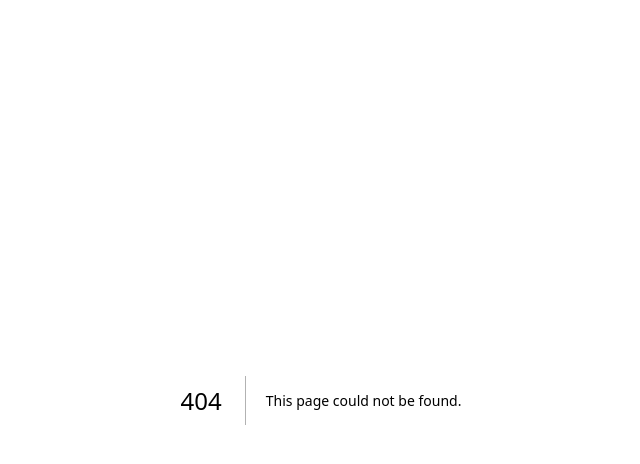
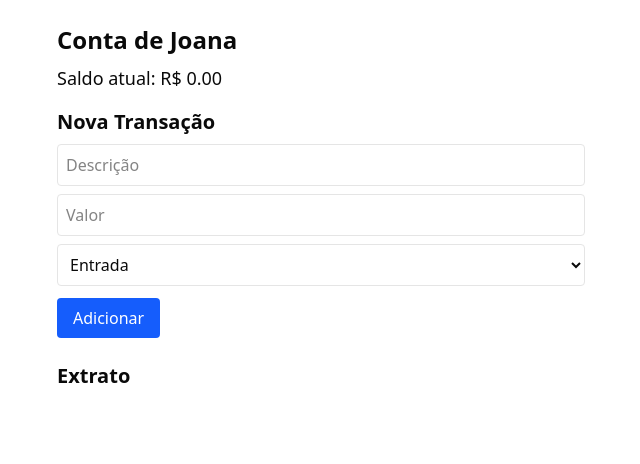
Before and after one commit to jvcorado/pos-tech-challenge, a Next.js app: page /joana in a window 1280 px wide. Before the commit this address had no page. Shown: the top 464 px of the page, without its empty margins (319-959 px from the left). Built offline with nearby package versions, Linux system fonts and the light colour scheme.

Commit message:
add poo structure

```diff
--- a/package.json
+++ b/package.json
@@ -17,7 +17,8 @@
     "next": "15.3.1",
     "react": "^19.0.0",
     "react-dom": "^19.0.0",
-    "tailwind-merge": "^3.2.0"
+    "tailwind-merge": "^3.2.0",
+    "uuid": "^11.1.0"
   },
   "devDependencies": {
     "@eslint/eslintrc": "^3",
--- /dev/null
+++ b/src/app/joana/page.tsx
@@ -0,0 +1,122 @@
+// src/app/joana/page.tsx
+"use client";
+
+import { useEffect, useState, useMemo } from "react";
+import { Account } from "@/models/Account";
+import { Transaction } from "@/models/Transaction";
+import { TransactionType } from "@/models/TransactionType";
+
+export default function JoanaPage() {
+  const account = useMemo(() => new Account("joana"), []);
+  const [transactions, setTransactions] = useState<Transaction[]>([]);
+  const [balance, setBalance] = useState(0);
+  const [form, setForm] = useState({ description: "", amount: "", type: "INCOME" });
+  const [editingId, setEditingId] = useState<string | null>(null);
+  const [error, setError] = useState<string | null>(null);
+
+  useEffect(() => {
+    refresh();
+  }, []);
+
+  function refresh() {
+    const txs = account.getTransactions();
+    setTransactions(txs);
+    setBalance(account.getBalance());
+  }
+
+  function handleSubmit() {
+    const amount = parseFloat(form.amount);
+    if (!form.description || isNaN(amount)) return;
+
+    try {
+      const tx = new Transaction(form.description, amount, form.type as TransactionType);
+
+      if (editingId) {
+        tx.id = editingId;
+        tx.date = new Date();
+        account.updateTransaction(tx);
+        setEditingId(null);
+      } else {
+        account.addTransaction(tx);
+      }
+
+      setForm({ description: "", amount: "", type: "INCOME" });
+      refresh();
+      setError(null);
+    } catch (err: any) {
+      setError(err.message);
+    }
+  }
+
+  function handleEdit(tx: Transaction) {
+    setForm({ description: tx.description, amount: String(tx.amount), type: tx.type });
+    setEditingId(tx.id);
+  }
+
+  function handleDelete(id: string) {
+    account.deleteTransaction(id);
+    refresh();
+  }
+
+  return (
+    <div className="max-w-xl mx-auto p-6">
+      <h1 className="text-2xl font-bold mb-2">Conta de Joana</h1>
+      <p className="text-lg mb-4">Saldo atual: R$ {balance.toFixed(2)}</p>
+
+      {error && <p className="text-red-600 mb-4">{error}</p>}
+
+      <div className="mb-6">
+        <h2 className="text-xl font-semibold">Nova Transação</h2>
+        <input
+          className="block w-full p-2 border rounded mt-2"
+          placeholder="Descrição"
+          value={form.description}
+          onChange={e => setForm({ ...form, description: e.target.value })}
+        />
+        <input
+          type="number"
+          className="block w-full p-2 border rounded mt-2"
+          placeholder="Valor"
+          value={form.amount}
+          onChange={e => setForm({ ...form, amount: e.target.value })}
+        />
+        <select
+          className="block w-full p-2 border rounded mt-2"
+          value={form.type}
+          onChange={e => setForm({ ...form, type: e.target.value })}
+        >
+          <option value="INCOME">Entrada</option>
+          <option value="EXPENSE">Saída</option>
+        </select>
+        <button
+          className="mt-3 px-4 py-2 bg-blue-600 text-white rounded"
+          onClick={handleSubmit}
+        >
+          {editingId ? "Salvar Edição" : "Adicionar"}
+        </button>
+      </div>
+
+      <h2 className="text-xl font-semibold mb-2">Extrato</h2>
+      <ul className="space-y-2">
+        {[...transactions].reverse().map(tx => (
+          <li key={tx.id} className="flex justify-between items-center border p-2 rounded">
+            <div>
+              <div className="font-semibold">{tx.description}</div>
+              <div className="text-sm text-gray-500">
+                {tx.date.toLocaleDateString()} — R$ {tx.amount.toFixed(2)} [{tx.type}]
+              </div>
+            </div>
+            <div className="space-x-2">
+              <button onClick={() => handleEdit(tx)} className="text-blue-600 hover:underline">
+                Editar
+              </button>
+              <button onClick={() => handleDelete(tx.id)} className="text-red-600 hover:underline">
+                Excluir
+              </button>
+            </div>
+          </li>
+        ))}
+      </ul>
+    </div>
+  );
+}
--- /dev/null
+++ b/src/lib/accountStorage.ts
@@ -0,0 +1,50 @@
+// src/lib/accountStorage.ts
+import { Transaction } from "@/models/Transaction";
+
+export class AccountStorage {
+  static load(accountName: string): Transaction[] {
+    try {
+      const data = localStorage.getItem(`account:${accountName}`);
+      if (!data) return [];
+
+      const parsed = JSON.parse(data);
+
+      if (!Array.isArray(parsed)) return [];
+
+      return parsed.map(tx => ({
+        ...tx,
+        date: new Date(tx.date),
+      }));
+    } catch (e) {
+      console.error("Erro ao carregar localStorage:", e);
+      return [];
+    }
+  }
+
+  static save(accountName: string, transactions: Transaction[]): void {
+    localStorage.setItem(`account:${accountName}`, JSON.stringify(transactions));
+  }
+
+  static add(accountName: string, tx: Transaction): void {
+    const transactions = this.load(accountName); // Deve retornar uma lista válida
+    transactions.push(tx); // Adiciona nova transação
+    this.save(accountName, transactions); // Salva a lista atualizada
+  }
+
+  static update(accountName: string, updatedTx: Transaction): void {
+    let transactions = this.load(accountName);
+    transactions = transactions.map(tx => (tx.id === updatedTx.id ? updatedTx : tx));
+    this.save(accountName, transactions);
+  }
+
+  static delete(accountName: string, id: string): void {
+    const transactions = this.load(accountName).filter(tx => tx.id !== id);
+    this.save(accountName, transactions);
+  }
+
+  static getBalance(accountName: string): number {
+    return this.load(accountName).reduce((total, tx) => {
+      return tx.type === "INCOME" ? total + tx.amount : total - tx.amount;
+    }, 0);
+  }
+}
--- /dev/null
+++ b/src/models/Account.ts
@@ -0,0 +1,58 @@
+// models/Account.ts
+import { Transaction } from "./Transaction";
+import { AccountStorage } from "@/lib/accountStorage";
+import { TransactionType } from "./TransactionType";
+
+export class Account {
+  name: string;
+
+  constructor(name: string) {
+    this.name = name.toLowerCase(); // Utiliza o nome da conta em minúsculo
+  }
+
+  getTransactions(): Transaction[] {
+    return AccountStorage.load(this.name);
+  }
+
+  getTransactionById(id: string): Transaction | undefined {
+    return this.getTransactions().find(tx => tx.id === id);
+  }
+
+  getBalance(): number {
+    return AccountStorage.getBalance(this.name);
+  }
+
+  // Método para validar transações de adição e remoção
+  private validateTransaction(amount: number, type: TransactionType): boolean {
+    const balance = this.getBalance();
+
+    if (type === TransactionType.INCOME && amount <= 0) {
+      throw new Error("O valor de adição deve ser maior que zero.");
+    }
+
+    if (type === TransactionType.EXPENSE && amount > balance) {
+      throw new Error("O valor da remoção não pode ser maior que o saldo atual.");
+    }
+
+    return true;
+  }
+
+  // Adiciona uma nova transação, com validação
+  addTransaction(tx: Transaction): void {
+    if (this.validateTransaction(tx.amount, tx.type)) {
+      AccountStorage.add(this.name, tx);
+    }
+  }
+
+  // Atualiza uma transação existente, com validação
+  updateTransaction(updatedTx: Transaction): void {
+    if (this.validateTransaction(updatedTx.amount, updatedTx.type)) {
+      AccountStorage.update(this.name, updatedTx);
+    }
+  }
+
+  // Deleta uma transação
+  deleteTransaction(id: string): void {
+    AccountStorage.delete(this.name, id);
+  }
+}
--- /dev/null
+++ b/src/models/Transaction.ts
@@ -0,0 +1,19 @@
+// models/Transaction.ts
+import { v4 as uuidv4 } from "uuid";
+import { TransactionType } from "./TransactionType";
+
+export class Transaction {
+  id: string;
+  description: string;
+  amount: number;
+  type: TransactionType;
+  date: Date;
+
+  constructor(description: string, amount: number, type: TransactionType) {
+    this.id = uuidv4(); // Gerando ID único
+    this.description = description;
+    this.amount = amount;
+    this.type = type;
+    this.date = new Date();
+  }
+}
--- /dev/null
+++ b/src/models/TransactionType.ts
@@ -0,0 +1,5 @@
+// models/TransactionType.ts
+export enum TransactionType {
+    INCOME = "INCOME", // Entrada
+    EXPENSE = "EXPENSE", // Saída
+  }
```
Also changed, not shown: 1 other file (tests, documents, lock files or other folders).
